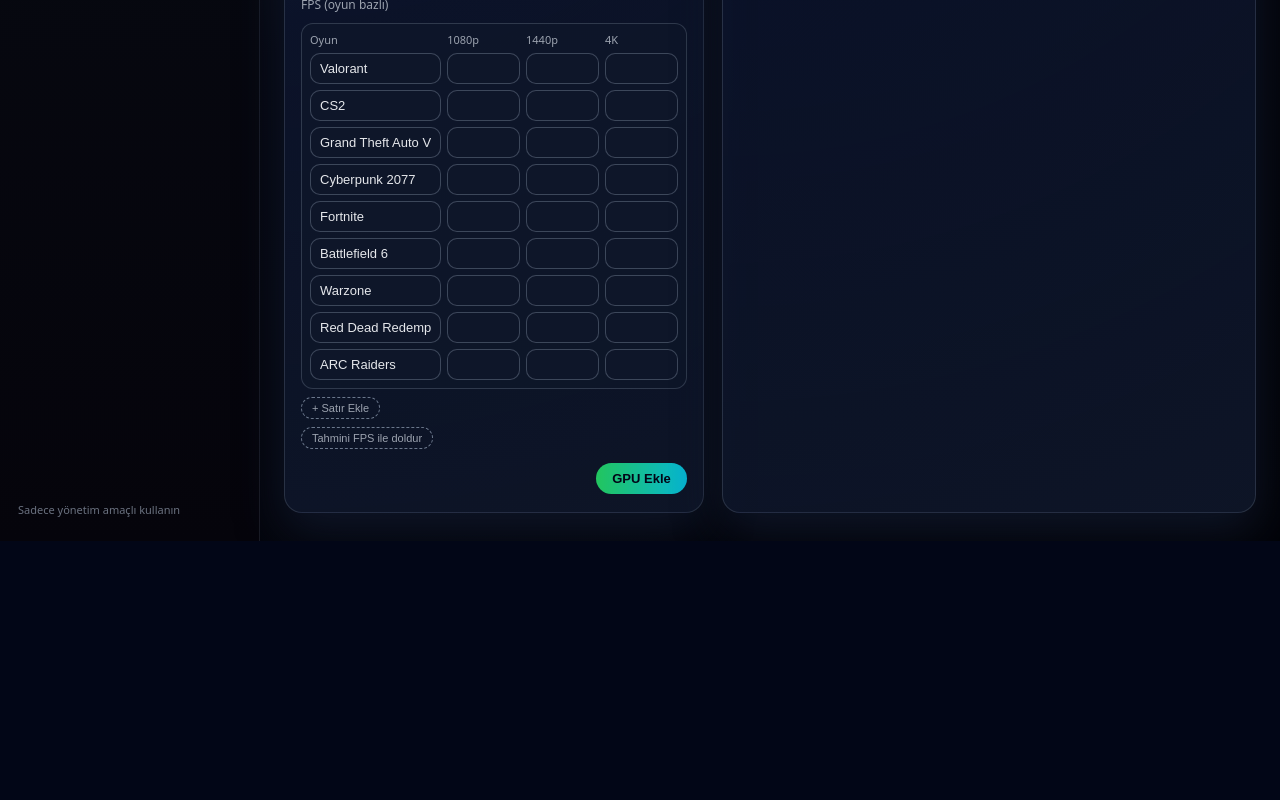
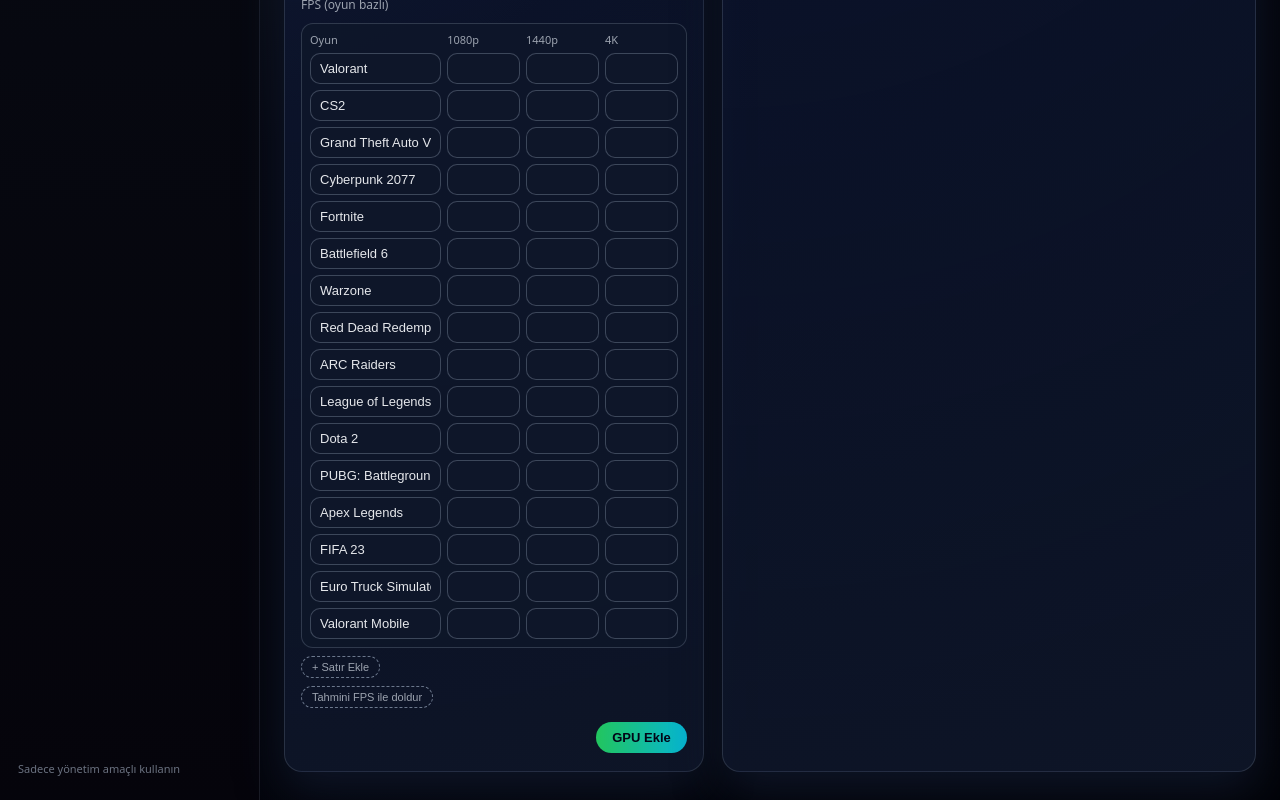
Before and after one commit to enesakmehmet/gpu-compare-admin, a React (Create React App) app: page /gpus in a window 1280 px wide. Shown: the part 699-1499 px from the top of the page. Before the commit the page ends 1240 px from the top, so only its background shows below. Built offline with nearby package versions, Linux system fonts and the light colour scheme; no server answers.

Commit message:
feat: expand FPS games in admin GPU page

```diff
--- a/src/pages/GpuPage.tsx
+++ b/src/pages/GpuPage.tsx
@@ -50,6 +50,13 @@
   'Warzone': 1.15,
   'Red Dead Redemption 2': 1.05,
   'ARC Raiders': 1.0,
+  'League of Legends': 3.0,
+  'Dota 2': 2.7,
+  'PUBG: Battlegrounds': 1.6,
+  'Apex Legends': 1.5,
+  'FIFA 23': 2.0,
+  'Euro Truck Simulator 2': 2.1,
+  'Valorant Mobile': 2.0,
 };
 
 const estimateAutoFps = (
@@ -102,6 +109,13 @@
     { name: 'Warzone' },
     { name: 'Red Dead Redemption 2' },
     { name: 'ARC Raiders' },
+    { name: 'League of Legends' },
+    { name: 'Dota 2' },
+    { name: 'PUBG: Battlegrounds' },
+    { name: 'Apex Legends' },
+    { name: 'FIFA 23' },
+    { name: 'Euro Truck Simulator 2' },
+    { name: 'Valorant Mobile' },
   ]);
 
   const autoFps = useMemo(
@@ -275,6 +289,13 @@
       { name: 'Warzone' },
       { name: 'Red Dead Redemption 2' },
       { name: 'ARC Raiders' },
+      { name: 'League of Legends' },
+      { name: 'Dota 2' },
+      { name: 'PUBG: Battlegrounds' },
+      { name: 'Apex Legends' },
+      { name: 'FIFA 23' },
+      { name: 'Euro Truck Simulator 2' },
+      { name: 'Valorant Mobile' },
     ]);
     setEditingSlug(null);
   };
```
